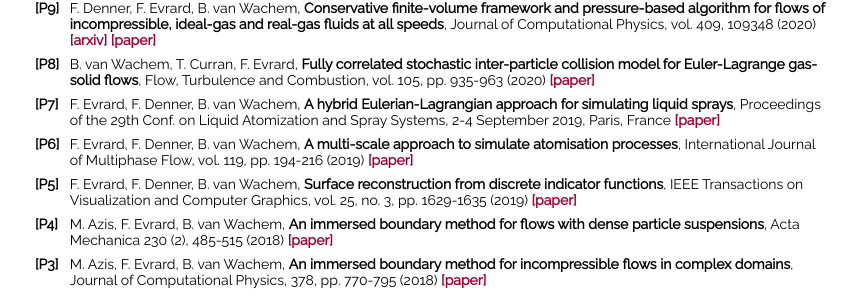
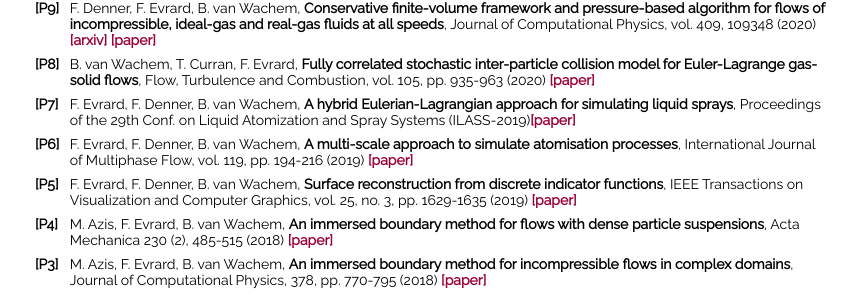
Before and after one commit to fabienevrard/fabienevrard.github.io, a Jekyll site: the page built from publications/index.html, in a window 1280 px wide. Shown: the part 506-802 px from the top of the page, without its empty margins (208-1071 px from the left). Built offline with Jekyll 4.4.1, drawn with Linux system fonts in a browser that asks for light colours.

Commit message:
Update index.html

```diff
--- a/publications/index.html
+++ b/publications/index.html
@@ -66,7 +66,7 @@ title: Publications and talks
 		 <tr><td></td><td></td></tr>
 		 <tr>
 			 <td><b>[P7]</b></td>
-			 <td>F. Evrard, F. Denner, B. van Wachem, <b>A hybrid Eulerian-Lagrangian approach for simulating liquid sprays</b>, Proceedings of the 29th Conf. on Liquid Atomization and Spray Systems, 2-4 September 2019, Paris, France <b><a href="https://ilass19.sciencesconf.org/243747">[paper]</a></b></td>
+			 <td>F. Evrard, F. Denner, B. van Wachem, <b>A hybrid Eulerian-Lagrangian approach for simulating liquid sprays</b>, Proceedings of the 29th Conf. on Liquid Atomization and Spray Systems (ILASS-2019)<b><a href="https://ilass19.sciencesconf.org/243747">[paper]</a></b></td>
 		 </tr>
 		 <tr><td></td><td></td></tr>
 		 <tr>
```
